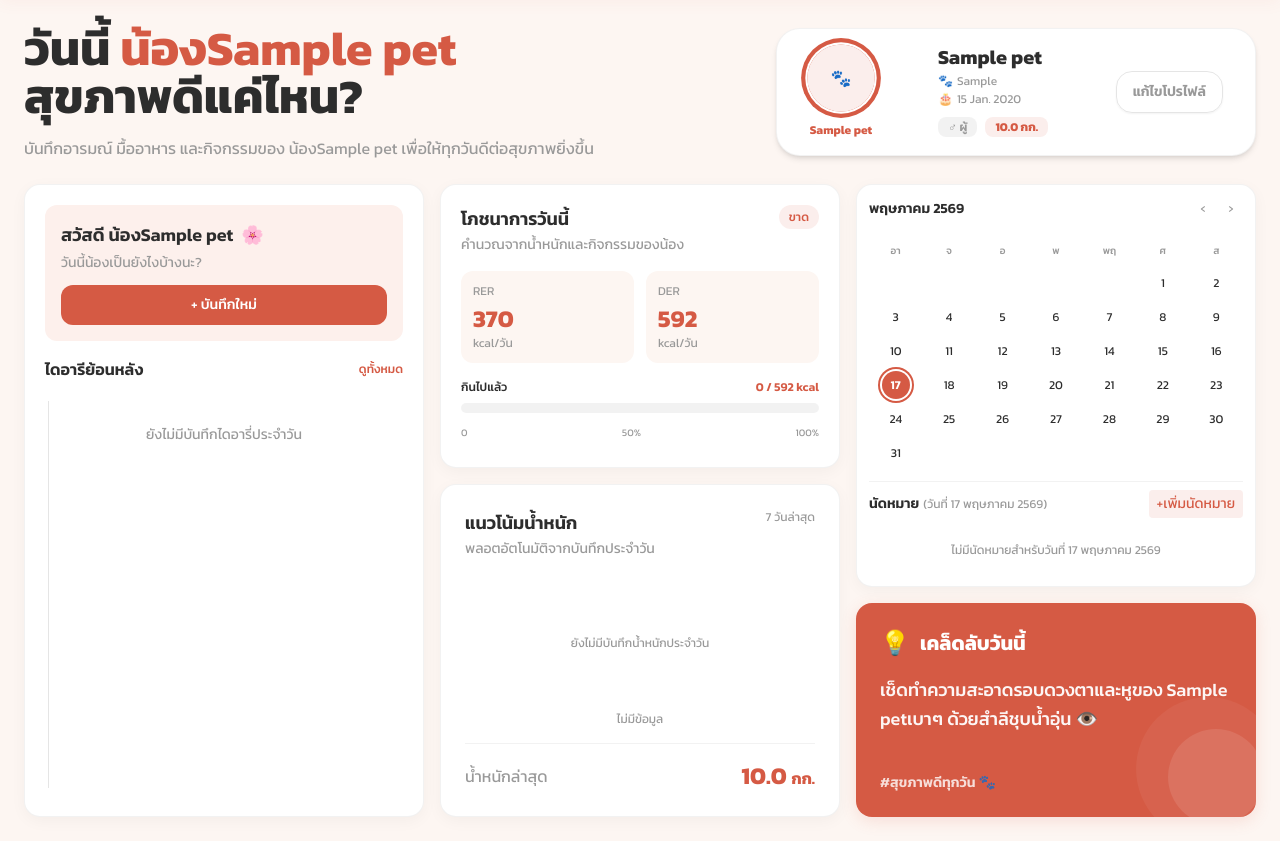
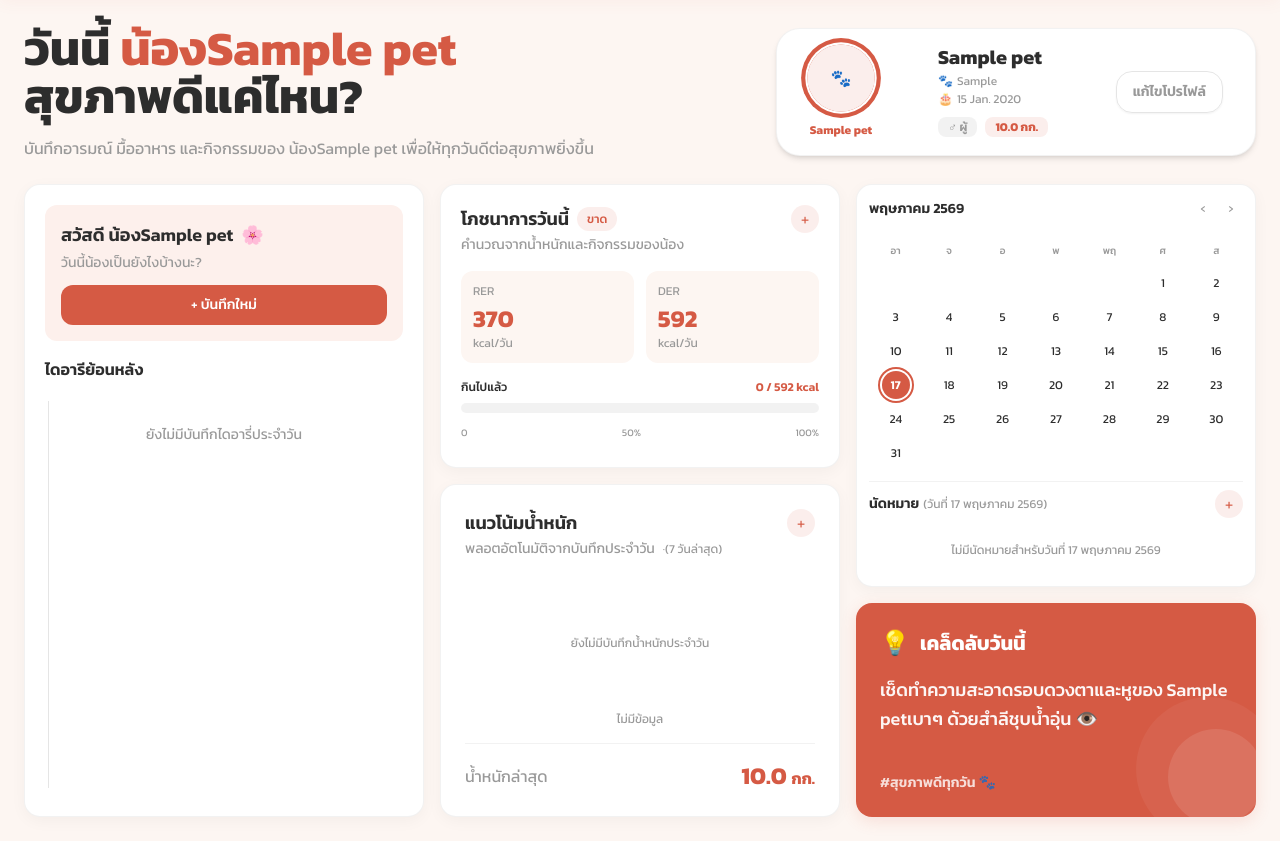
Before and after one commit to myminit/pet-health-tracker, a Django app: page /dashboard/ in a window 1280 px wide. Shown: the part 64-905 px from the top of the page. Run offline with Django 5.2, Linux system fonts and the light colour scheme; a user stored in the database is signed in; tables that the repository leaves empty hold one stand-in row (values such as "Sample post"); data that the repository does not hold is empty; some libraries are stand-ins or nearby versions.

Commit message:
เพิ่มปุ่มบวกในช่องต่างๆครบเเล้ว

```diff
--- a/apps/pets/templates/pets/dashboard.html
+++ b/apps/pets/templates/pets/dashboard.html
@@ -130,9 +130,8 @@
                     </button>
                 </div>
                 <!-- prettier-ignore-end -->
-                <div class="flex items-center justify-between mb-3">
+                <div class="mb-3">
                     <h2 class="font-semibold text-text-dark text-base">ไดอารีย้อนหลัง</h2>
-                    <a href="#" class="text-xs text-primary hover:underline font-medium">ดูทั้งหมด</a>
                 </div>
                 <div class="relative flex flex-col gap-3 overflow-y-auto flex-1">
                     <div class="absolute left-[3px] top-2 bottom-2 w-px bg-black/10"></div>
@@ -162,14 +161,20 @@
             <div class="bg-white rounded-2xl p-5 shadow-[0_4px_16px_rgba(0,0,0,0.04)] border border-black/5">
                 <div class="flex items-start justify-between mb-1">
                     <div>
-                        <h2 class="font-semibold text-text-dark text-lg">โภชนาการวันนี้</h2>
+                        <div class="flex items-center gap-2">
+                            <h2 class="font-semibold text-text-dark text-lg">โภชนาการวันนี้</h2>
+                            {% if calories_consumed >= der %}
+                            <span
+                                class="text-xs bg-green-50 text-green-600 px-2.5 py-1 rounded-full font-medium">พอดี</span>
+                            {% else %}
+                            <span
+                                class="text-xs bg-primary/10 text-primary px-2.5 py-1 rounded-full font-medium">ขาด</span>
+                            {% endif %}
+                        </div>
                         <p class="text-sm text-text-muted mt-0.5">คำนวณจากน้ำหนักและกิจกรรมของน้อง</p>
                     </div>
-                    {% if calories_consumed >= der %}
-                    <span class="text-xs bg-green-50 text-green-600 px-2.5 py-1 rounded-full font-medium">พอดี</span>
-                    {% else %}
-                    <span class="text-xs bg-primary/10 text-primary px-2.5 py-1 rounded-full font-medium">ขาด</span>
-                    {% endif %}
+                    <button
+                        class="w-7 h-7 flex items-center justify-center rounded-full bg-primary/10 text-primary hover:bg-primary hover:text-white transition-all text-lg font-light leading-none">+</button>
                 </div>
                 <div class="grid grid-cols-2 gap-3 mt-4 mb-4">
                     <div class="bg-bg-color rounded-xl p-3">
@@ -191,7 +196,6 @@
                     <div id="nutrition-bar" class="absolute left-0 top-0 h-full bg-primary rounded-full transition-all">
                     </div>
                 </div>
-
                 <div class="flex justify-between text-[10px] text-text-muted mt-1.5">
                     <span>0</span><span>50%</span><span>100%</span>
                 </div>
@@ -201,9 +205,13 @@
                 <div class="flex items-start justify-between mb-3">
                     <div>
                         <h2 class="font-semibold text-text-dark text-lg">แนวโน้มน้ำหนัก</h2>
-                        <p class="text-sm text-text-muted mt-0.5">พลอตอัตโนมัติจากบันทึกประจำวัน</p>
+                        <div class="flex items-center gap-2 mt-0.5">
+                            <p class="text-sm text-text-muted">พลอตอัตโนมัติจากบันทึกประจำวัน</p>
+                            <span class="text-xs text-text-muted">·(7 วันล่าสุด)</span>
+                        </div>
                     </div>
-                    <span class="text-xs text-text-muted">7 วันล่าสุด</span>
+                    <button
+                        class="w-7 h-7 flex items-center justify-center rounded-full bg-primary/10 text-primary hover:bg-primary hover:text-white transition-all text-lg font-light leading-none">+</button>
                 </div>
                 <div class="mt-4 mb-3 h-28">
                     {% if weight_svg_path %}
@@ -285,7 +293,7 @@
                         <span id="selected-date-label" class="text-xs text-text-muted font-normal"></span>
                     </h2>
                     <button
-                        class="text-sm bg-primary/10 text-primary px-2 py-1 rounded transition-colors hover:bg-primary/20">+เพิ่มนัดหมาย</button>
+                        class="w-7 h-7 flex items-center justify-center rounded-full bg-primary/10 text-primary hover:bg-primary hover:text-white transition-all text-lg font-light leading-none">+</button>
                 </div>
                 <div class="flex flex-col gap-2 mt-2" id="appointments-container">
                     {% for app in appointments %}
```
